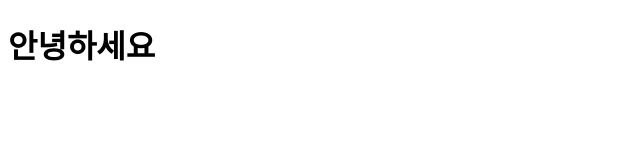
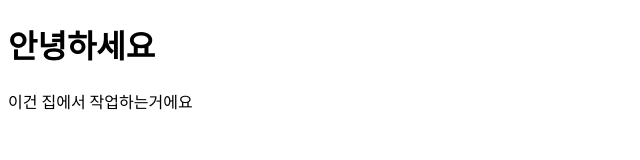
Before and after one commit to gondr00/gittest, a plain HTML site: page index.html in a window 1280 px wide. Shown: the whole page, without its empty margins (0-640 px from the left). Drawn offline with Linux system fonts and the light colour scheme.

Commit message:
집작업완료

```diff
--- a/index.html
+++ b/index.html
@@ -8,5 +8,6 @@
 </head>
 <body>
     <h1>안녕하세요</h1>
+    <p>이건 집에서 작업하는거에요</p>
 </body>
 </html>
```
